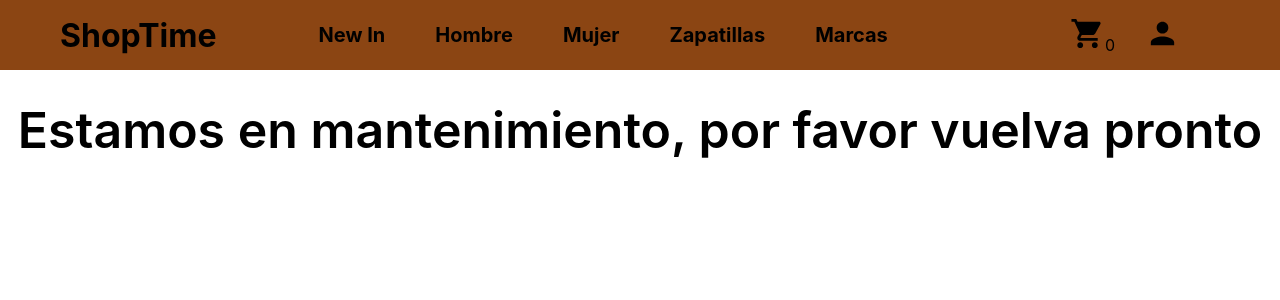
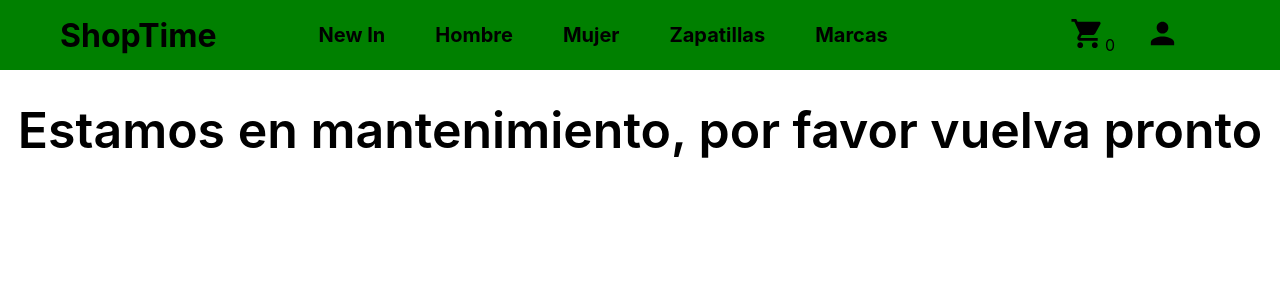
Before and after one commit to Lautarowuerich/proyecto-react-2, a React (Create React App) app: page / in a window 1280 px wide. Shown: the top 300 px of the page. Built offline with nearby package versions, Linux system fonts and the light colour scheme.

Commit message:
preEntrega1+Wuerich

```diff
--- a/src/components/navbar/navbar.css
+++ b/src/components/navbar/navbar.css
@@ -4,7 +4,7 @@
 }
 
 header{
-    background-color: saddlebrown;
+    background-color: green;
     display: flex;
     justify-content: space-between;
     align-items: center;
```
